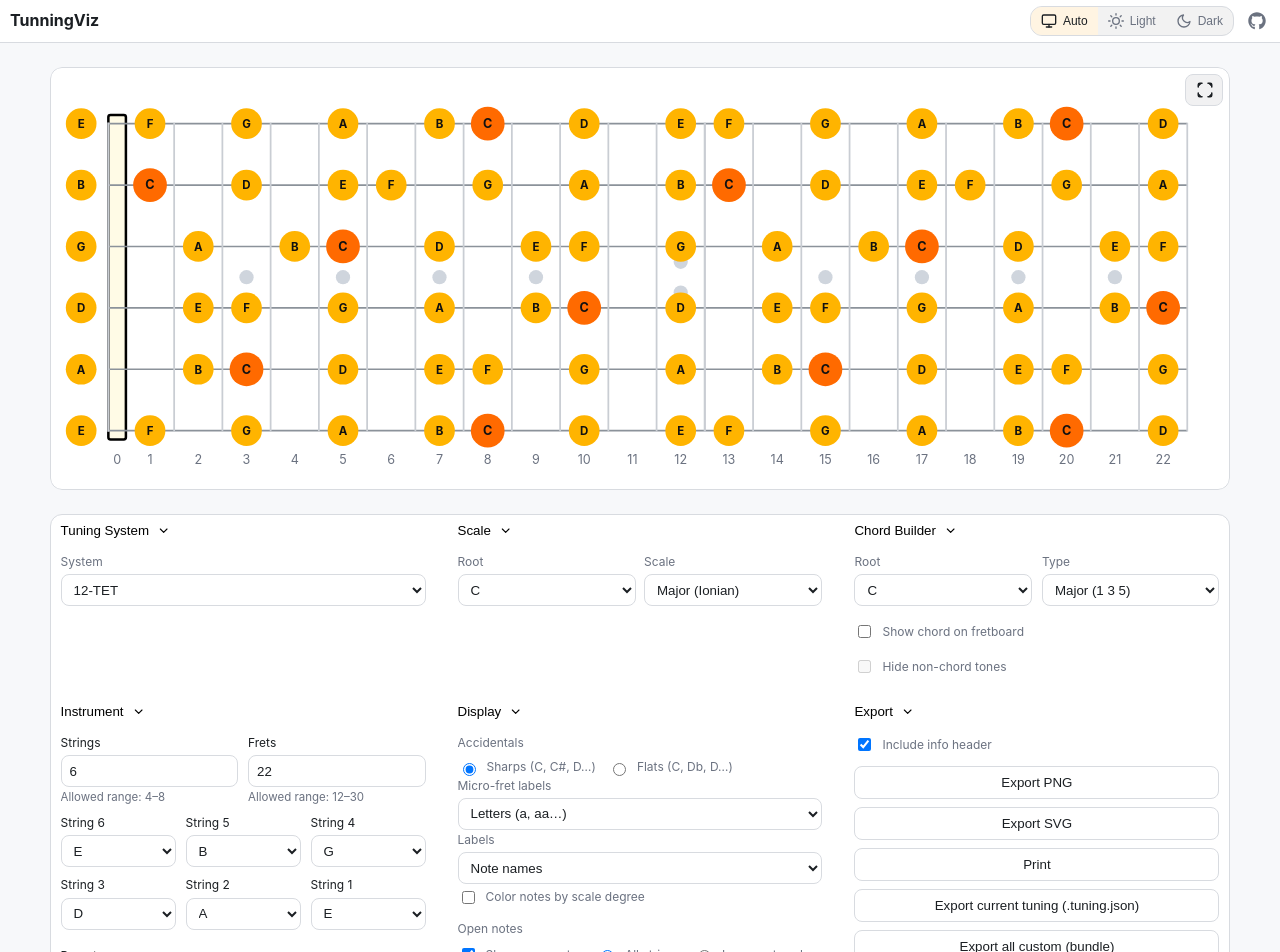
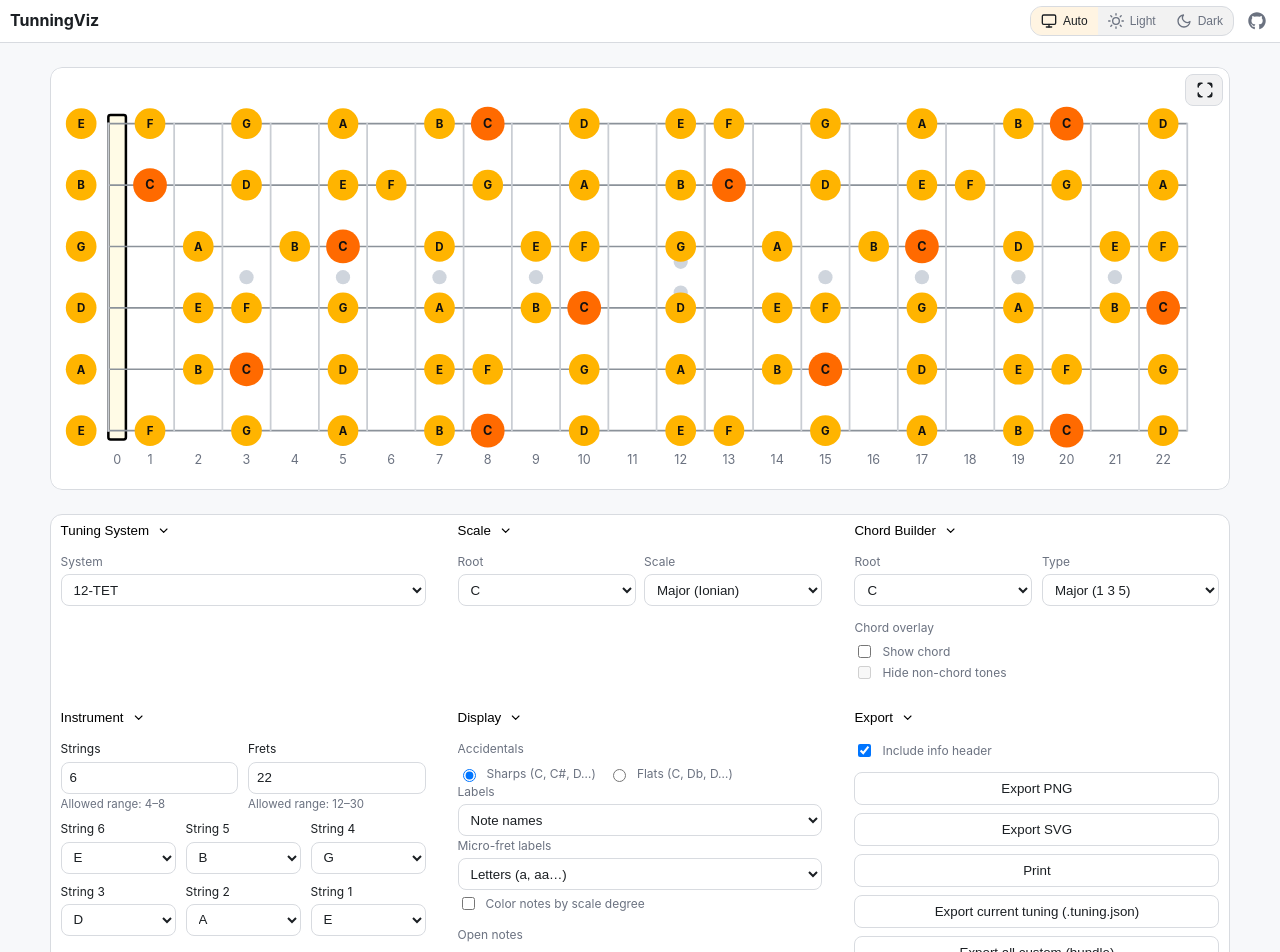
Before and after one commit to DMNerd/tuning-visualizer, a React (Vite) app: page / in a window 1280 px wide. Shown: the top 952 px of the page. Built offline with nearby package versions, Linux system fonts and the light colour scheme.

Commit message:
UI improvemnts and dep bump

```diff
--- a/package.json
+++ b/package.json
@@ -22,12 +22,12 @@
     "valibot": "^1.1.0"
   },
   "devDependencies": {
-    "@eslint/js": "^9.35.0",
+    "@eslint/js": "^9.36.0",
     "@types/react": "^19.1.13",
     "@types/react-dom": "^19.1.9",
     "@vitejs/plugin-react": "^5.0.3",
     "autoprefixer": "^10.4.21",
-    "eslint": "^9.35.0",
+    "eslint": "^9.36.0",
     "eslint-config-prettier": "^10.1.8",
     "eslint-plugin-prettier": "^5.5.4",
     "eslint-plugin-react": "^7.37.5",
--- a/src/components/UI/ChordBuilder.jsx
+++ b/src/components/UI/ChordBuilder.jsx
@@ -49,8 +49,16 @@ export default function ChordBuilder({
           </div>
         </div>
 
+        {/* Inline group for chord overlay controls */}
         <div className="field">
-          <label className="check" htmlFor="showChord">
+          <span>Chord overlay</span>
+          <div
+            className="radio-row"
+            role="group"
+            aria-label="Chord overlay"
+            aria-disabled={!showChord}
+          >
+            <label className="check" htmlFor="showChord" data-primary>
               <input
                 id="showChord"
                 name="showChord"
@@ -58,15 +66,10 @@ export default function ChordBuilder({
                 checked={showChord}
                 onChange={(e) => setShowChord(e.target.checked)}
               />
-            Show chord on fretboard
+              Show chord
             </label>
-        </div>
 
-        <div className="field">
-          <label
-            className={`check${!showChord ? " disabled" : ""}`}
-            htmlFor="hideNonChord"
-          >
+            <label className="check" htmlFor="hideNonChord">
               <input
                 id="hideNonChord"
                 name="hideNonChord"
@@ -79,6 +82,7 @@ export default function ChordBuilder({
             </label>
           </div>
         </div>
+      </div>
     </Section>
   );
 }
--- a/src/components/UI/DisplayControls.jsx
+++ b/src/components/UI/DisplayControls.jsx
@@ -63,6 +63,23 @@ export default function DisplayControls({
             </div>
           </div>
 
+          {/* Labels (from single source of truth) */}
+          <div className="field">
+            <span>Labels</span>
+            <select
+              id="labels"
+              name="labels"
+              value={show}
+              onChange={(e) => setShow(e.target.value)}
+            >
+              {LABEL_OPTIONS.map((opt) => (
+                <option key={opt.value} value={opt.value}>
+                  {opt.label}
+                </option>
+              ))}
+            </select>
+          </div>
+
           {/* Micro-fret labels */}
           <div className="field">
             <span>Micro-fret labels</span>
@@ -81,23 +98,6 @@ export default function DisplayControls({
               <option value={MICRO_LABEL_STYLES.Fractions}>
                 Fractions (n+rem/N)
               </option>
-            </select>
-          </div>
-
-          {/* Labels (from single source of truth) */}
-          <div className="field">
-            <span>Labels</span>
-            <select
-              id="labels"
-              name="labels"
-              value={show}
-              onChange={(e) => setShow(e.target.value)}
-            >
-              {LABEL_OPTIONS.map((opt) => (
-                <option key={opt.value} value={opt.value}>
-                  {opt.label}
-                </option>
-              ))}
             </select>
           </div>
 
```
Also changed, not shown: 1 other file (tests, documents, lock files or other folders). Lines whose indentation alone changed are shown as unchanged.
